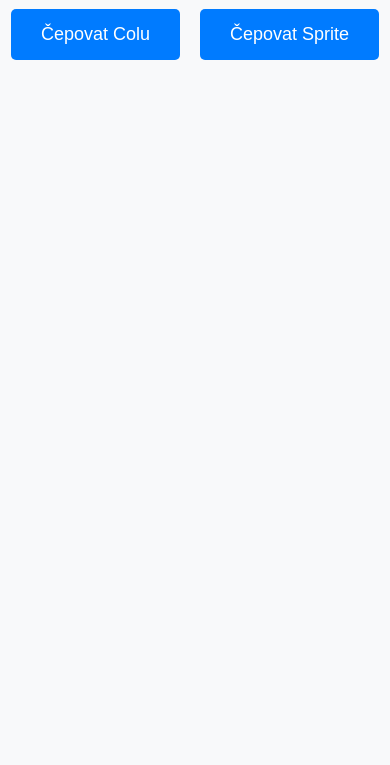
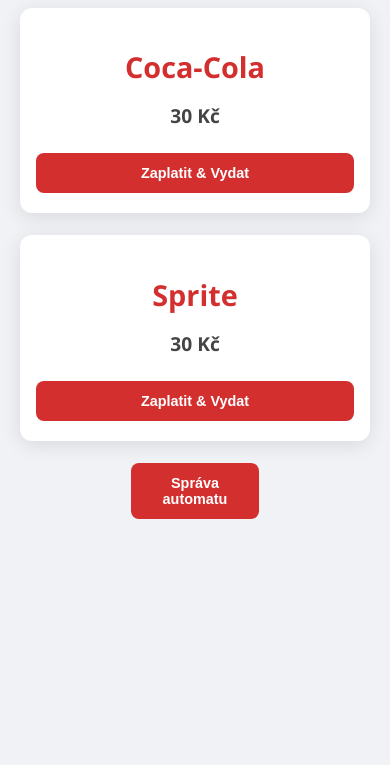
Before and after one commit to danekddr4/Automat, a plain HTML site: page index.html in a window 390 px wide. Shown: the part 79-844 px from the top of the page. Drawn offline with Linux system fonts and the light colour scheme; some packages are replaced by stand-ins of ours; a script that the page names is missing.

Commit message:
Update index.html

```diff
--- a/index.html
+++ b/index.html
@@ -1,18 +1,144 @@
 <!DOCTYPE html>
 <html lang="cs">
 <head>
-    <meta charset="UTF-8">
-    <meta name="viewport" content="width=device-width, initial-scale=1.0">
-    <title>Drinkomat</title>
-    <link rel="stylesheet" href="style.css">
+<meta charset="UTF-8" />
+<meta name="viewport" content="width=device-width, initial-scale=1" />
+<title>Automat na nápoje</title>
+<style>
+  body {
+    font-family: 'Segoe UI', Tahoma, Geneva, Verdana, sans-serif;
+    background: #f0f2f5;
+    margin: 0;
+    padding: 20px;
+    display: flex;
+    justify-content: center;
+  }
+
+  .container {
+    max-width: 400px;
+    width: 100%;
+  }
+
+  .header {
+    font-size: 2rem;
+    font-weight: 700;
+    color: #333;
+    text-align: center;
+    margin-bottom: 24px;
+  }
+
+  .card {
+    background: white;
+    border-radius: 12px;
+    box-shadow: 0 4px 20px rgba(0, 0, 0, 0.1);
+    padding: 24px 32px;
+    text-align: center;
+  }
+
+  .card h1 {
+    font-size: 1.8rem;
+    margin-bottom: 16px;
+    color: #d32f2f;
+  }
+
+  .price {
+    font-size: 1.2rem;
+    font-weight: 600;
+    color: #444;
+    margin-bottom: 24px;
+  }
+
+  form {
+    margin: 0;
+  }
+
+  .btn {
+    background-color: #d32f2f;
+    color: white;
+    border: none;
+    border-radius: 8px;
+    padding: 12px 32px;
+    font-size: 1rem;
+    font-weight: 600;
+    cursor: pointer;
+    transition: background-color 0.3s ease;
+    width: 100%;
+  }
+
+  .btn:hover {
+    background-color: #b02727;
+  }
+
+  .btn:active {
+    background-color: #8b1f1f;
+  }
+
+  @media (max-width: 420px) {
+    .card {
+      padding: 20px 16px;
+    }
+
+    .btn {
+      padding: 12px;
+      font-size: 0.9rem;
+    }
+  }
+</style>
+<!-- SweetAlert2 CDN -->
+<script src="https://cdn.jsdelivr.net/npm/sweetalert2@11"></script>
 </head>
 <body>
-    <h1>Vyber nápoj:</h1>
-    <div class="container">
-        <button id="cola">Čepovat Colu</button>
-        <button id="sprite">Čepovat Sprite</button>
-    </div>
+<div class="container">
+  <div class="header">Automat na nápoje</div>
+  <div class="card">
+    <h1>Coca-Cola</h1>
+    <div class="price">30 Kč</div>
+    <form method="GET" action="http://147.185.221.223:41510/create_payment">
+      <input type="hidden" name="PRODUCT_ID" value="13" />
+      <input type="hidden" name="DEVICE_ID" value="ESP32-001" />
+      <input type="hidden" name="NAME" value="Coca-Cola" />
+      <button class="btn" type="submit">Zaplatit &amp; Vydat</button>
+    </form>
+  </div>
+  <br>
+  <div class="card">
+    <h1>Sprite</h1>
+    <div class="price">30 Kč</div>
+    <form method="GET" action="http://147.185.221.223:41510/create_payment">
+      <input type="hidden" name="PRODUCT_ID" value="4" />
+      <input type="hidden" name="DEVICE_ID" value="ESP32-001" />
+      <input type="hidden" name="NAME" value="Sprite" />
+      <button class="btn" type="submit">Zaplatit &amp; Vydat</button>
+    </form>
+  </div><br>
+  <center><a href="http://147.185.221.223:41510/admin"><button class="btn" style="width:128px;height:56px;">Správa automatu</button></a>
+</div>
 
-    <script src="script.js"></script>
+<script>
+  // Funkce pro získání parametrů z URL
+  function getQueryParam(param) {
+    const urlParams = new URLSearchParams(window.location.search);
+    return urlParams.get(param);
+  }
+
+  // Zkontrolovat parametr "status"
+  const status = getQueryParam('status');
+
+  if (status === '1') {
+    Swal.fire({
+      icon: 'success',
+      title: 'Zaplaceno',
+      text: 'Platba byla úspěšná.',
+      confirmButtonText: 'OK'
+    });
+  } else if (status === '2') {
+    Swal.fire({
+      icon: 'error',
+      title: 'Nezaplaceno',
+      text: 'Platba nebyla dokončena.',
+      confirmButtonText: 'OK'
+    });
+  }
+</script>
 </body>
 </html>
```
